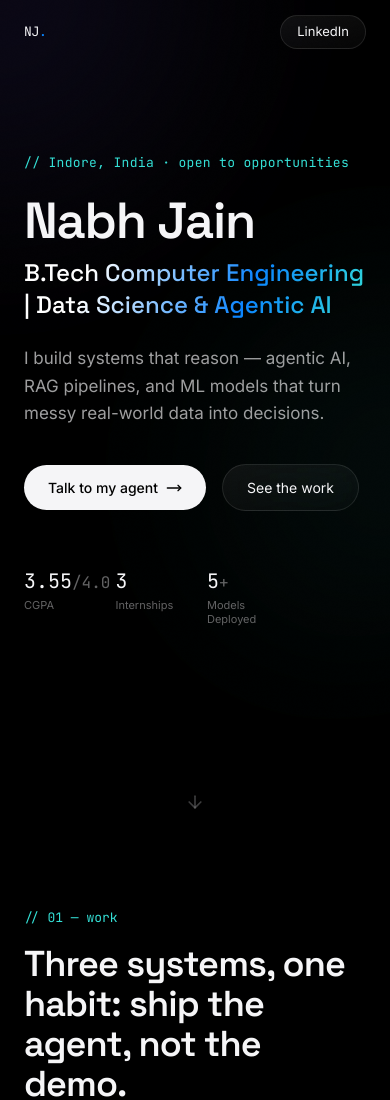
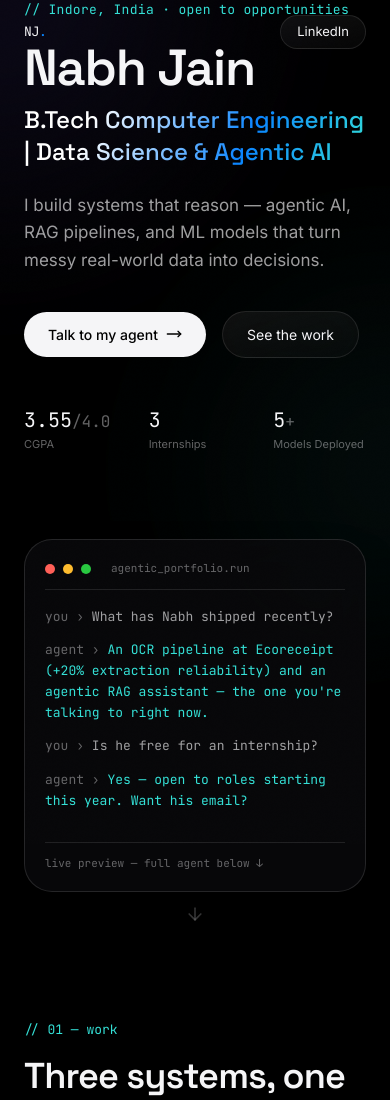
Before and after one commit to NabhJain/Agentic-Portfolio, a Next.js app: page / in a window 390 px wide. Shown: the top 1100 px of the page. Built offline with nearby package versions, Linux system fonts and the light colour scheme.

Commit message:
fix: hero layout on mobile

```diff
--- a/components/Hero.tsx
+++ b/components/Hero.tsx
@@ -76,7 +76,7 @@ export function Hero() {
               initial={{ opacity: 0 }}
               animate={{ opacity: 1 }}
               transition={{ duration: 0.8, delay: 0.5 }}
-              className="mt-14 grid grid-cols-4 gap-6 max-w-lg"
+              className="mt-12 grid grid-cols-3 md:grid-cols-4 gap-x-8 gap-y-6 max-w-lg"
             >
               {stats.map((s) => (
                 <div key={s.label}>
@@ -96,7 +96,7 @@ export function Hero() {
   initial={{ opacity: 0, scale: 0.96, y: 12 }}
   animate={{ opacity: 1, scale: 1, y: 0 }}
   transition={{ duration: 0.9, delay: 0.3, ease: [0.22, 1, 0.36, 1] }}
-            className="hidden md:block"
+  className="mt-10 md:mt-0 w-full max-w-md mx-auto"
 >
   <AgentTypingPreview />
 </motion.div>
```
Lines whose indentation alone changed are shown as unchanged.
